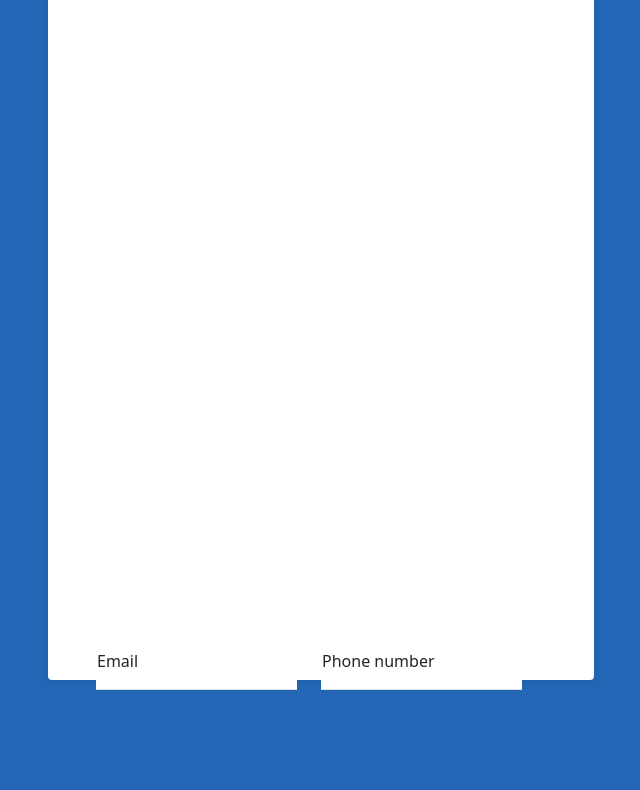
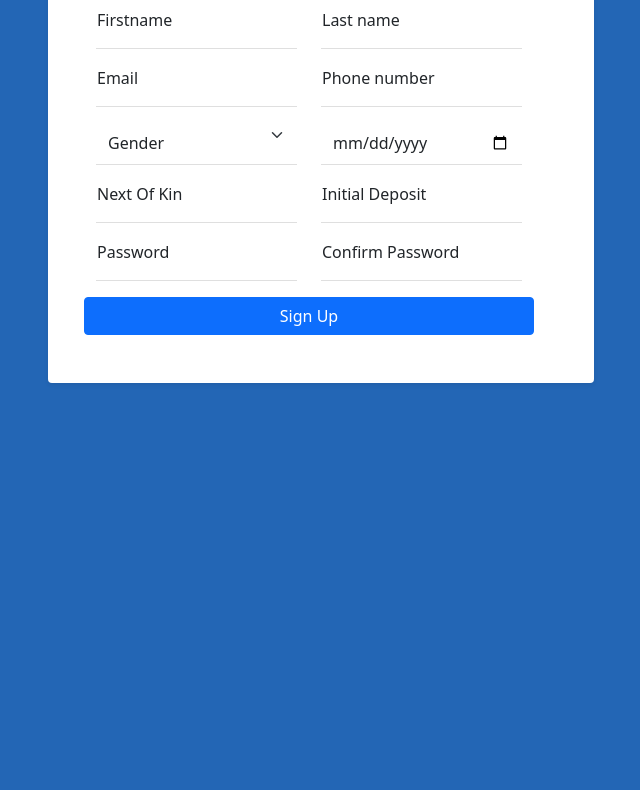
Before and after one commit to Igweego1/Bank-Application, a plain HTML site: page register.html in a window 1280 px wide. Shown: the part 258-1048 px from the top of the page, without its empty margins (319-959 px from the left). After the commit the page ends 800 px from the top, so only its background shows below. Drawn offline with nearby package versions, Linux system fonts and the light colour scheme.

Commit message:
updated style

```diff
--- a/index.css
+++ b/index.css
@@ -14,10 +14,6 @@ input::placeholder{
 body.dashboard {
     background-color: #FAFBFD;
     font-family: 'Montserrat', sans-serif;
-}
-
-.row {
-    height: 100vh;
 }
 
 .side {
```
